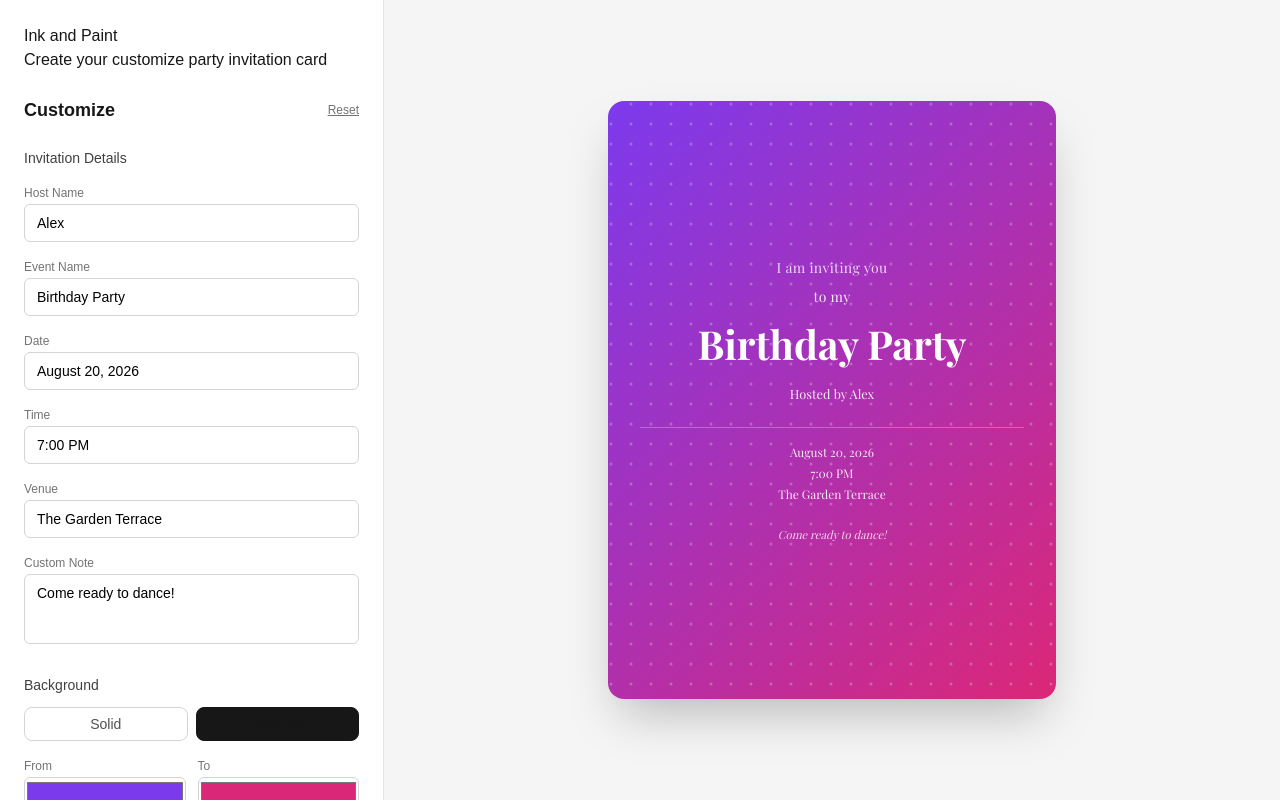
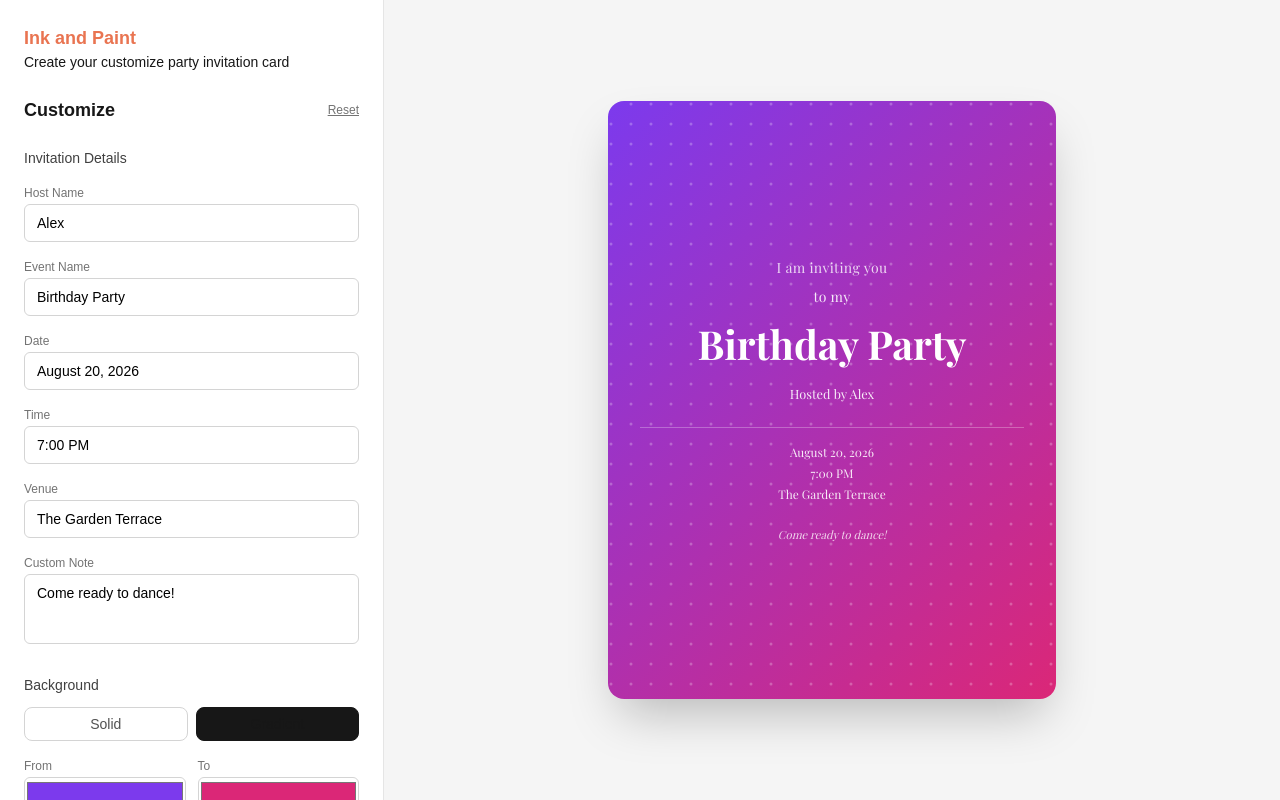
Before and after one commit to neducod/party-card, a Next.js app: page / in a window 1280 px wide. Built offline with nearby package versions, Linux system fonts and the light colour scheme.

Commit message:
added h1 text color

```diff
--- a/components/ControlsSidebar.tsx
+++ b/components/ControlsSidebar.tsx
@@ -13,8 +13,8 @@ export function ControlsSidebar({ state, updateDetails, updateStyle, updateGradi
     <aside className="flex w-full max-w-sm flex-col gap-6 overflow-y-auto border-r border-neutral-200 bg-white p-6">
       <div className="flex flex-col gap-6">
         <div className="flex flex-col">
-          <h1>Ink and Paint</h1>
-          <p>Create your customize party invitation card</p>
+          <h1 className="text-lg font-semibold text-[#E97451] ">Ink and Paint</h1>
+          <p className="text-sm">Create your customize party invitation card</p>
         </div>
         <div className="flex items-center justify-between gap-4">
           <h2 className="text-lg font-semibold">Customize</h2>
```
